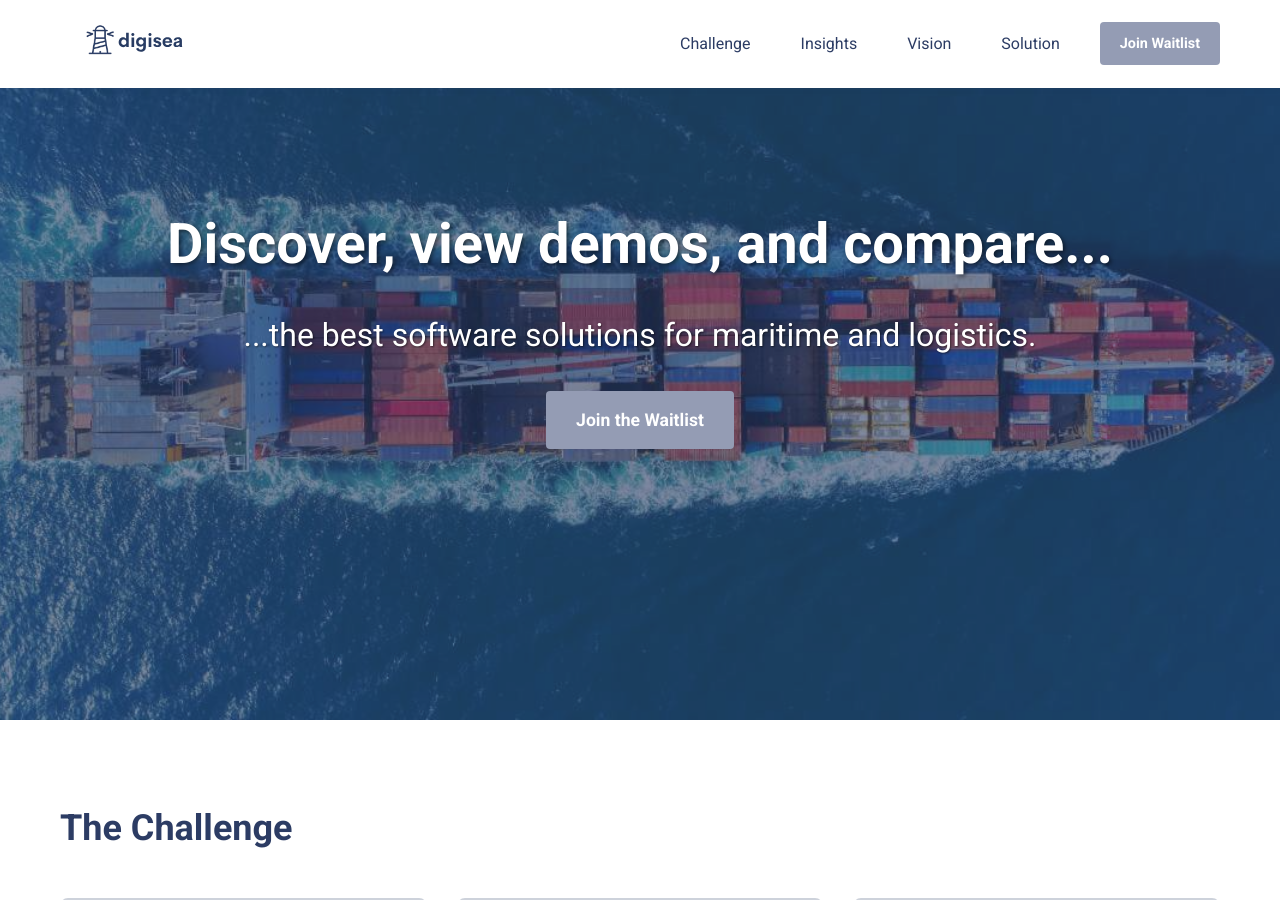
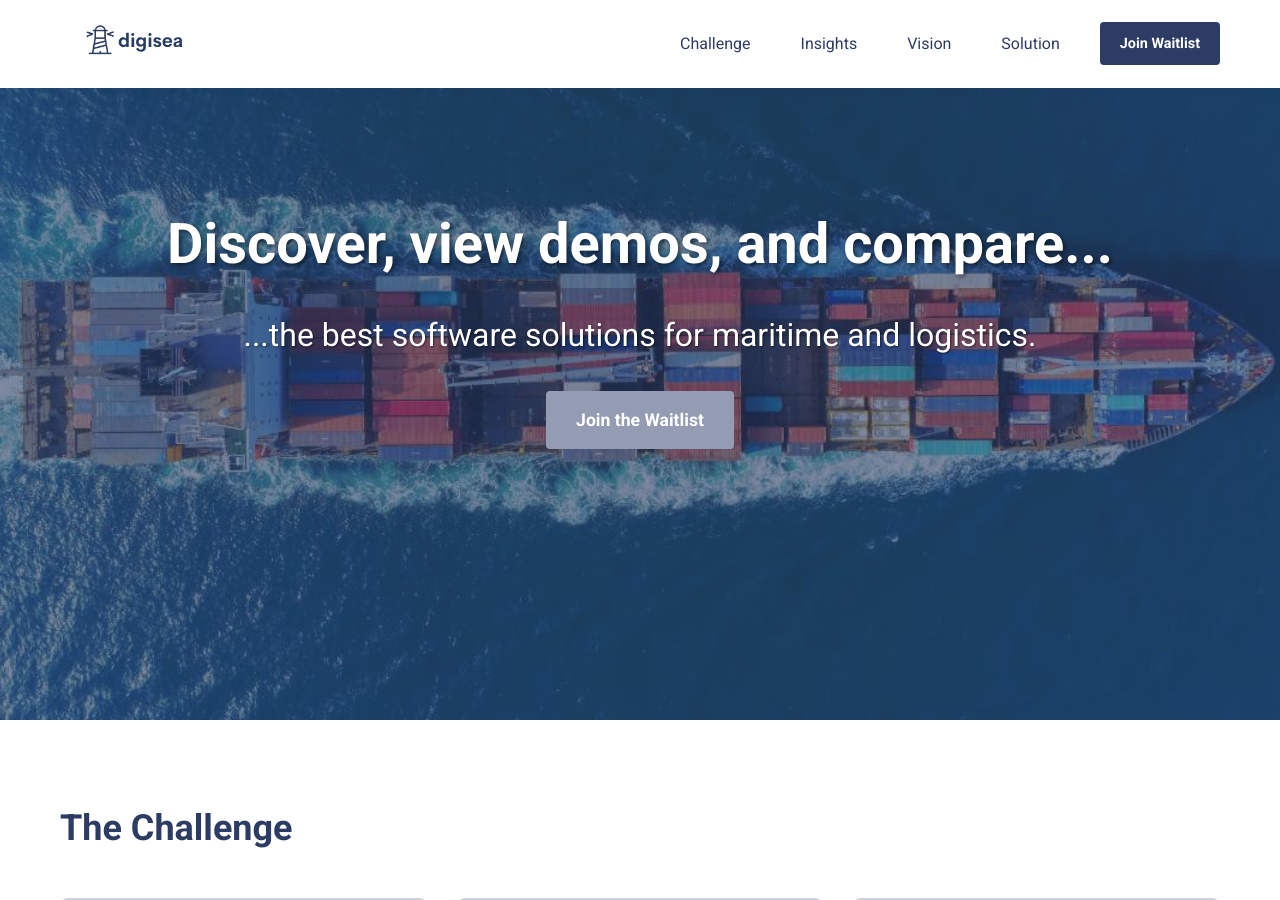
Before and after one commit to sasatass/digisea, a Jekyll site: the page built from index.markdown, in a window 1280 px wide and 900 px high. Built offline with Jekyll 4.4.1, drawn with Linux system fonts in a browser that asks for light colours; a script that is not in the unit is left out.

Commit message:
Update main.css

```diff
--- a/assets/css/main.css
+++ b/assets/css/main.css
@@ -100,12 +100,12 @@ nav {
 }
 
 .nav-menu li a:hover {
-    color: var(--background-color); /* Color change on hover for better UX */
+    color: var(--accent-color); /* Color change on hover for better UX */
 }
 
 /* CTA Button Styling */
 .nav-menu .cta-button {
-    background-color: var(--accent-color);
+    background-color: var(--primary-color);
     color: white;
     padding: 10px 20px;
     font-size: 0.9em;
```
